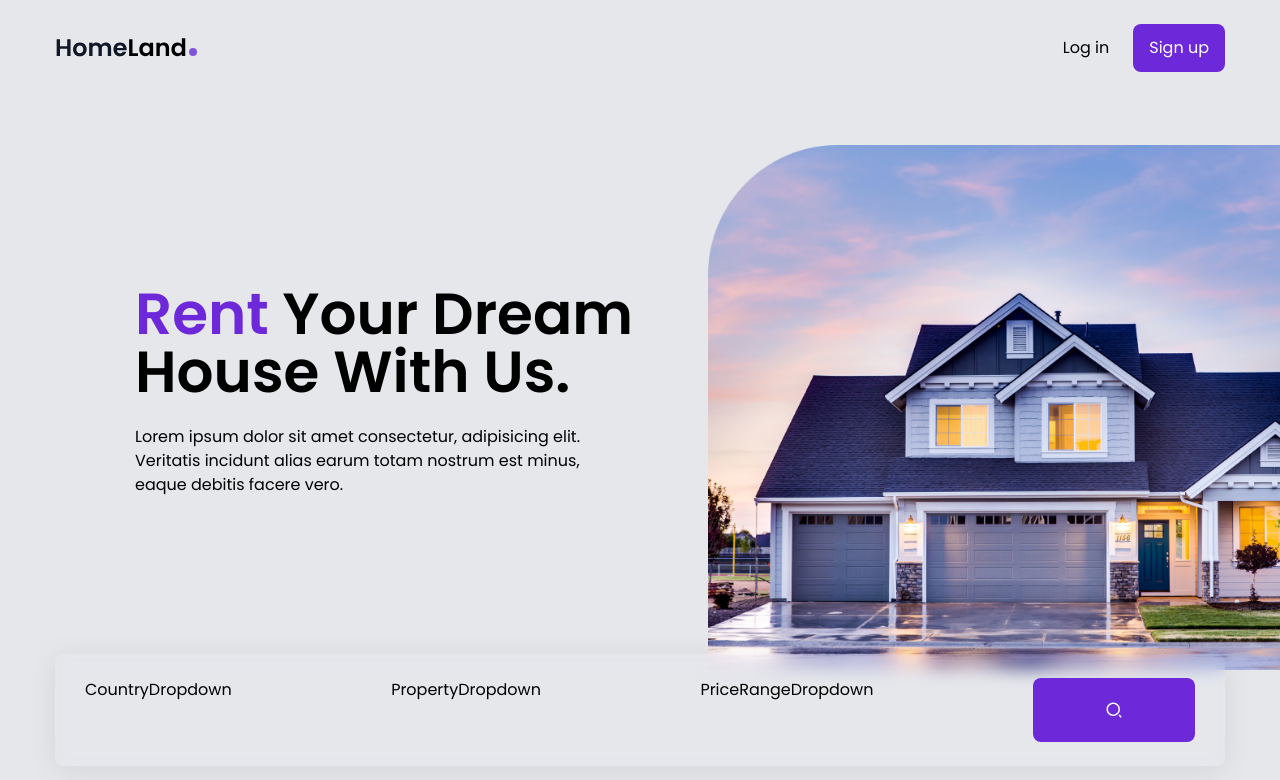
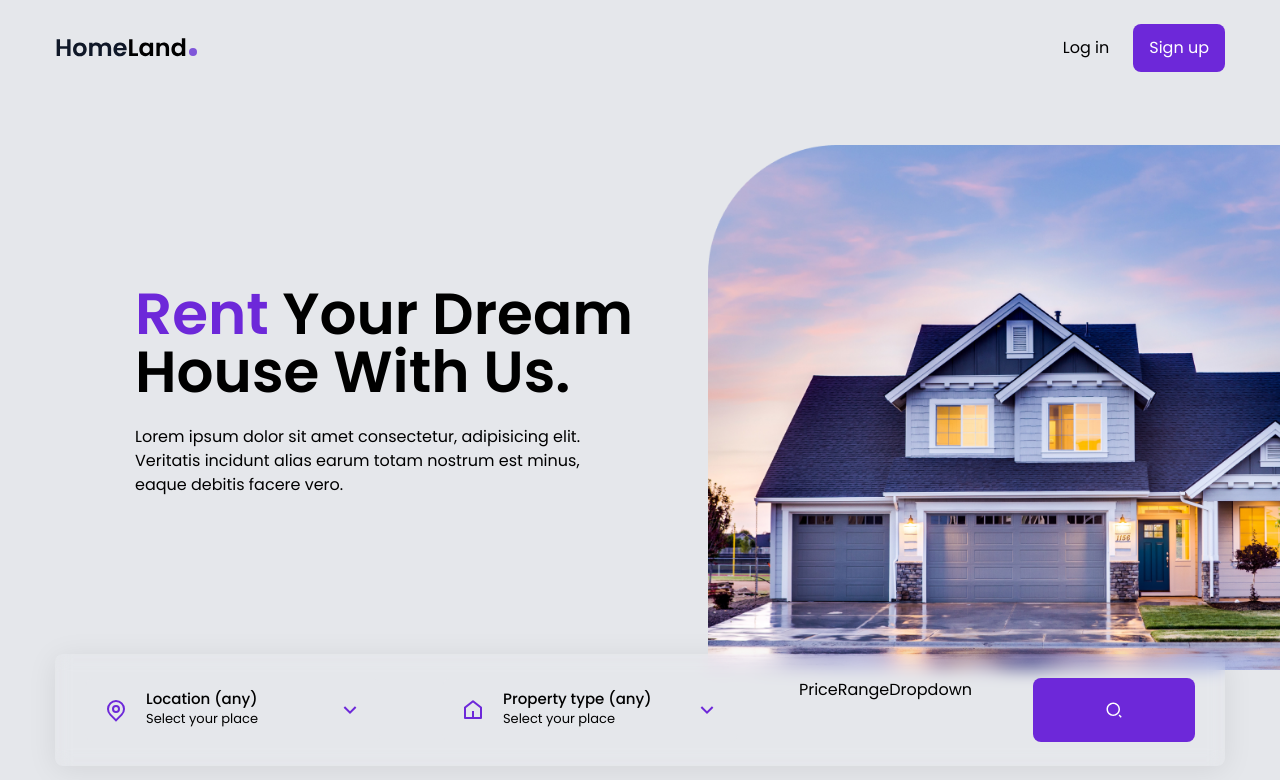
Before and after one commit to vanminhle/ForFun_TailwindProjects, a React (Vite) app in the folder RealEstateWeb_ReactTailwind/: page / in a window 1280 px wide. Shown: the top 780 px of the page. Built offline with nearby package versions, Linux system fonts and the light colour scheme.

Commit message:
Country, Property Dropdown

```diff
--- a/RealEstateWeb_ReactTailwind/package.json
+++ b/RealEstateWeb_ReactTailwind/package.json
@@ -13,6 +13,7 @@
     "react-dom": "^18.2.0"
   },
   "devDependencies": {
+    "@headlessui/react": "^1.7.15",
     "@types/react": "^18.0.28",
     "@types/react-dom": "^18.0.11",
     "@vitejs/plugin-react": "^4.0.0",
--- a/RealEstateWeb_ReactTailwind/src/components/CountryDropdown.jsx
+++ b/RealEstateWeb_ReactTailwind/src/components/CountryDropdown.jsx
@@ -1,3 +1,45 @@
+import { useState, useEffect, useContext } from 'react';
+
+import { RiMapPinLine, RiArrowDownSLine, RiArrowUpSLine } from 'react-icons/ri';
+
+import { Menu } from '@headlessui/react';
+
+import { HouseContext } from './HouseContext';
+
 export default function CountryDropdown() {
-  return <div>CountryDropdown</div>;
+  const { country, setCountry, countries } = useContext(HouseContext);
+
+  const [isOpen, setIsOpen] = useState(false);
+
+  return (
+    <Menu as='div' className='dropdown relative'>
+      <Menu.Button onClick={() => setIsOpen(!isOpen)} className='dropdown-btn w-full text-left'>
+        <RiMapPinLine className='dropdown-icon-primary' />
+        <div>
+          <div className='text-[15px] font-medium leading-tight'>{country}</div>
+          <div className='text-[13px]'>Select your place</div>
+        </div>
+        {isOpen ? (
+          <RiArrowUpSLine className='dropdown-icon-secondary' />
+        ) : (
+          <RiArrowDownSLine className='dropdown-icon-secondary' />
+        )}
+      </Menu.Button>
+
+      <Menu.Items className='dropdown-menu'>
+        {countries.map((country, index) => {
+          return (
+            <Menu.Item
+              onClick={() => setCountry(country)}
+              className='cursor-pointer transition hover:text-violet-700'
+              as='li'
+              key={index}
+            >
+              {country}
+            </Menu.Item>
+          );
+        })}
+      </Menu.Items>
+    </Menu>
+  );
 }
--- a/RealEstateWeb_ReactTailwind/src/components/HouseContext.jsx
+++ b/RealEstateWeb_ReactTailwind/src/components/HouseContext.jsx
@@ -12,6 +12,32 @@ export default function HouseContextProvider({ children }) {
   const [properties, setProperties] = useState([]);
   const [price, setPrice] = useState('Price range (any)');
   const [loading, setLoading] = useState(false);
+
+  //return all countries
+  useEffect(() => {
+    const allCountries = houses.map((house) => {
+      return house.country;
+    });
+
+    //remove duplicates
+    const uniqueCountries = ['Location (any)', ...new Set(allCountries)];
+
+    //set countries state
+    setCountries(uniqueCountries);
+  }, []);
+
+  //return all properties
+  useEffect(() => {
+    const allProperties = houses.map((house) => {
+      return house.type;
+    });
+
+    //remove duplicates
+    const uniqueProperties = ['Location (any)', ...new Set(allProperties)];
+
+    //set properties state
+    setProperties(uniqueProperties);
+  }, []);
 
   return (
     <HouseContext.Provider
--- a/RealEstateWeb_ReactTailwind/src/components/PropertyDropdown.jsx
+++ b/RealEstateWeb_ReactTailwind/src/components/PropertyDropdown.jsx
@@ -1,3 +1,45 @@
+import { useState, useEffect, useContext } from 'react';
+
+import { RiHome5Line, RiArrowDownSLine, RiArrowUpSLine } from 'react-icons/ri';
+
+import { Menu } from '@headlessui/react';
+
+import { HouseContext } from './HouseContext';
+
 export default function PropertyDropdown() {
-  return <div>PropertyDropdown</div>;
+  const { property, setProperty, properties } = useContext(HouseContext);
+
+  const [isOpen, setIsOpen] = useState(false);
+
+  return (
+    <Menu as='div' className='dropdown relative'>
+      <Menu.Button onClick={() => setIsOpen(!isOpen)} className='dropdown-btn w-full text-left'>
+        <RiHome5Line className='dropdown-icon-primary' />
+        <div>
+          <div className='text-[15px] font-medium leading-tight'>{property}</div>
+          <div className='text-[13px]'>Select your place</div>
+        </div>
+        {isOpen ? (
+          <RiArrowUpSLine className='dropdown-icon-secondary' />
+        ) : (
+          <RiArrowDownSLine className='dropdown-icon-secondary' />
+        )}
+      </Menu.Button>
+
+      <Menu.Items className='dropdown-menu'>
+        {properties.map((property, index) => {
+          return (
+            <Menu.Item
+              onClick={() => setProperty(property)}
+              className='cursor-pointer transition hover:text-violet-700'
+              as='li'
+              key={index}
+            >
+              {property}
+            </Menu.Item>
+          );
+        })}
+      </Menu.Items>
+    </Menu>
+  );
 }
--- a/RealEstateWeb_ReactTailwind/src/components/Search.jsx
+++ b/RealEstateWeb_ReactTailwind/src/components/Search.jsx
@@ -9,7 +9,6 @@ import { HouseContext } from './HouseContext';
 
 export default function Search() {
   const { houses } = useContext(HouseContext);
-  console.log(houses);
 
   return (
     <div className='relative mx-auto flex max-w-[1170px] flex-col justify-between gap-4 rounded-lg bg-white px-[30px] py-6 lg:-top-4 lg:flex-row lg:gap-x-3 lg:bg-transparent lg:shadow-1 lg:backdrop-blur'>
--- a/RealEstateWeb_ReactTailwind/src/index.css
+++ b/RealEstateWeb_ReactTailwind/src/index.css
@@ -4,21 +4,21 @@
 
 @layer base {
   body {
-    @apply font-primary bg-gray-200;
+    @apply bg-gray-200 font-primary;
   }
   .dropdown {
-    @apply w-full lg:max-w-[296px] cursor-pointer;
+    @apply w-full cursor-pointer lg:max-w-[296px];
   }
   .dropdown-btn {
-    @apply flex h-[64px] items-center px-[18px] border rounded-lg;
+    @apply flex h-[64px] items-center rounded-lg border px-[18px];
   }
   .dropdown-icon-primary {
-    @apply text-2xl mr-[18px] text-violet-700;
+    @apply mr-[18px] text-2xl text-violet-700;
   }
   .dropdown-icon-secondary {
-    @apply text-2xl text-violet-700 ml-auto;
+    @apply ml-auto text-2xl text-violet-700;
   }
   .dropdown-menu {
-    @apply px-6 py-8 text-[15px] space-y-6 shadow-md bg-white absolute w-full z-10 list-none rounded-b-lg;
+    @apply absolute z-10 w-full list-none space-y-6 rounded-b-lg bg-white px-6 py-8 text-[15px] shadow-md;
   }
 }
```
